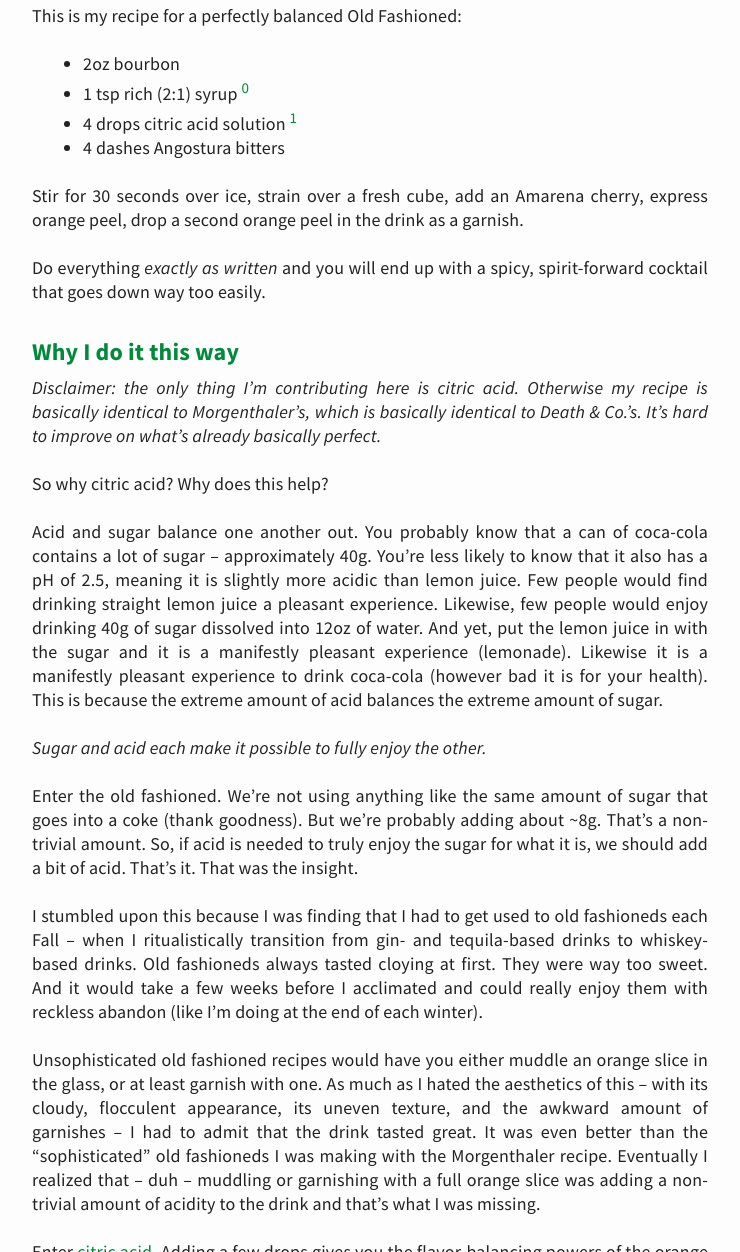
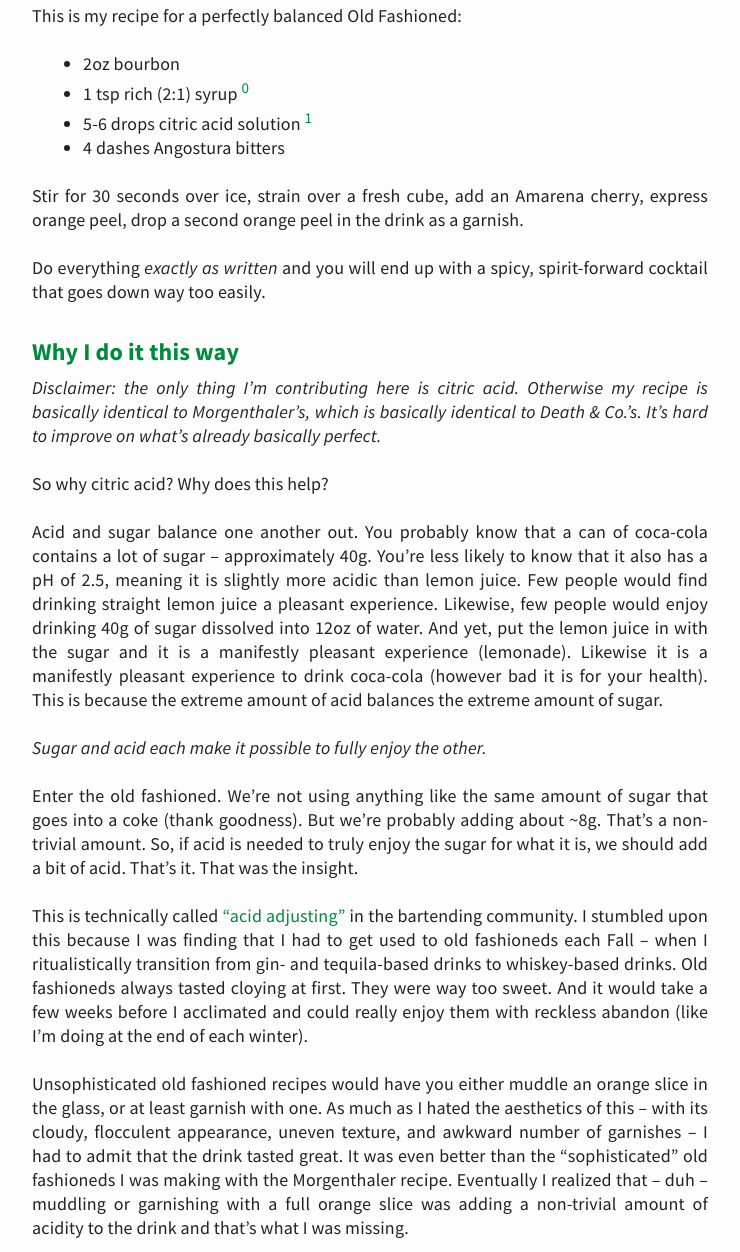
Before and after one commit to davidlaprade/davidlaprade.github.io, a Jekyll site: the page built from _posts/2021-01-27-a-perfectly-balanced-old-fashioned.md, in a window 1280 px wide and 1400 px high, scrolled down 830 px. Shown: the part 148-1400 px from the top of the window, without its empty margins (270-1010 px from the left). Built offline with Jekyll 4.4.1, drawn with Linux system fonts in a browser that asks for light colours; comment, search, counter and statistics services are not loaded; some of the changed text lies outside the part shown.

Commit message:
Update old fashioned post name

```diff
--- a/_posts/2021-01-27-a-perfectly-balanced-old-fashioned.md
+++ b/_posts/2021-01-27-a-perfectly-balanced-old-fashioned.md
@@ -1,5 +1,5 @@
 ---
-title: "A Perfectly Balanced Old Fashioned"
+title: "An Acid-Adjusted Old Fashioned"
 tags: general cocktails
 excerpt: "Yes, the cocktail."
 ---
@@ -10,7 +10,7 @@ This is my recipe for a perfectly balanced Old Fashioned:
 
 * 2oz bourbon
 * 1 tsp rich (2:1) syrup <sup>[0](#zero)</sup>
-* 4 drops citric acid solution <sup>[1](#one)</sup>
+* 5-6 drops citric acid solution <sup>[1](#one)</sup>
 * 4 dashes Angostura bitters
 
 Stir for 30 seconds over ice, strain over a fresh cube, add an Amarena cherry,
@@ -45,6 +45,8 @@ that goes into a coke (thank goodness). But we're probably adding about ~8g.
 That's a non-trivial amount. So, if acid is needed to truly enjoy the sugar for
 what it is, we should add a bit of acid. That's it. That was the insight.
 
+This is technically called ["acid
+adjusting"](https://punchdrink.com/articles/acid-adjust-your-spritz-recipe/) in the bartending community.
 I stumbled upon this because I was finding that I had to get used to old
 fashioneds each Fall -- when I ritualistically transition from gin- and
 tequila-based drinks to whiskey-based drinks. Old fashioneds always tasted cloying
@@ -55,7 +57,7 @@ end of each winter).
 Unsophisticated old fashioned recipes would have
 you either muddle an orange slice in the glass, or at least garnish with one. As
 much as I hated the aesthetics of this -- with its cloudy, flocculent
-appearance, its uneven texture, and the awkward amount of garnishes -- I had to
+appearance, uneven texture, and awkward number of garnishes -- I had to
 admit that the drink tasted great. It was even better than the "sophisticated"
 old fashioneds I was making with the Morgenthaler recipe.  Eventually I realized
 that -- duh -- muddling or garnishing with a full orange slice was adding a non-trivial
```
